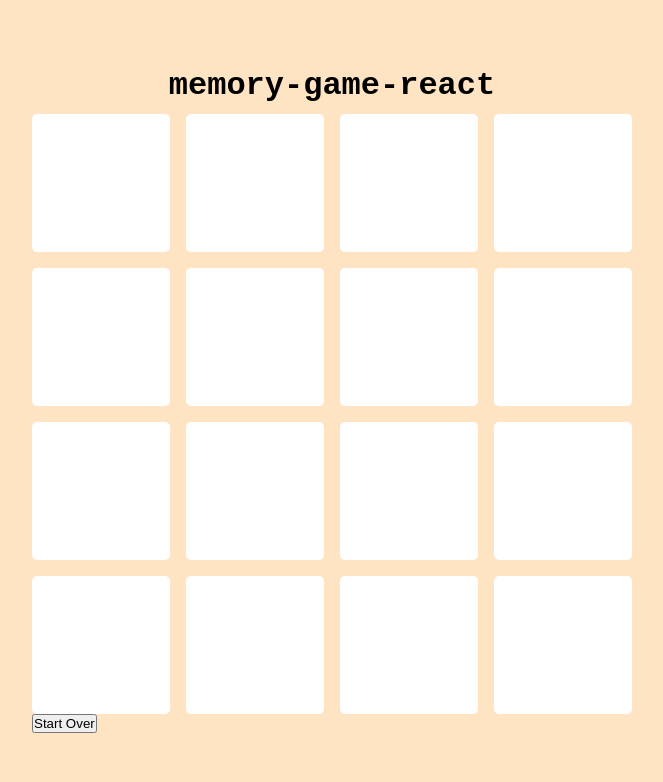
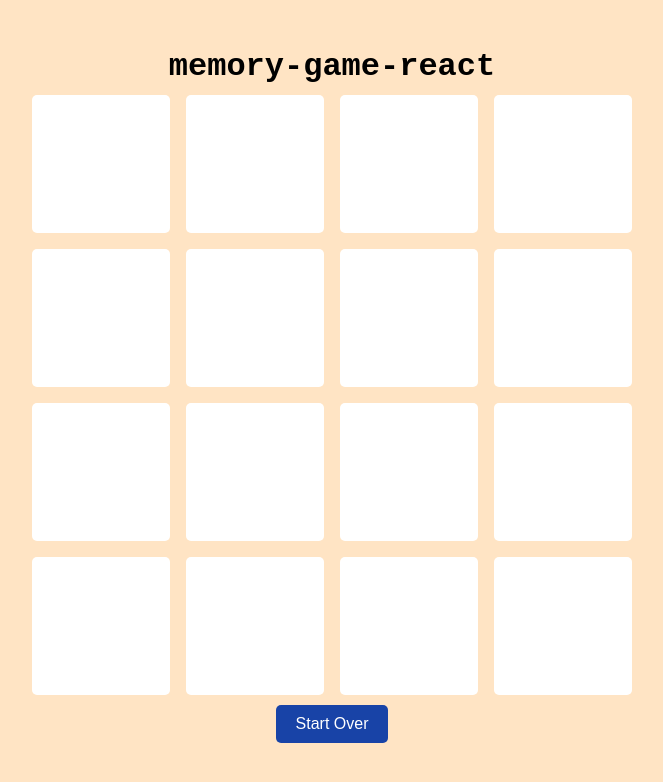
Before and after one commit to jovanatrajcheska/memory-game, a React (Create React App) app: page / in a window 1280 px wide. Shown: the top 782 px of the page, without its empty margins (308-971 px from the left). Built offline with nearby package versions, Linux system fonts and the light colour scheme.

Commit message:
Changes made for the CSS

```diff
--- a/src/index.css
+++ b/src/index.css
@@ -73,3 +73,18 @@ img{
   width: 100px;
   height: 100px;
 }
+
+.start-over-button {
+  display: block;
+  margin: 10px auto;
+  padding: 10px 20px;
+  background-color: #1843a7;
+  color: white;
+  border: none;
+  border-radius: 5px;
+  cursor: pointer;
+  font-size: 16px;
+}
+button:hover{
+  background-color: #13e150;
+}
```
